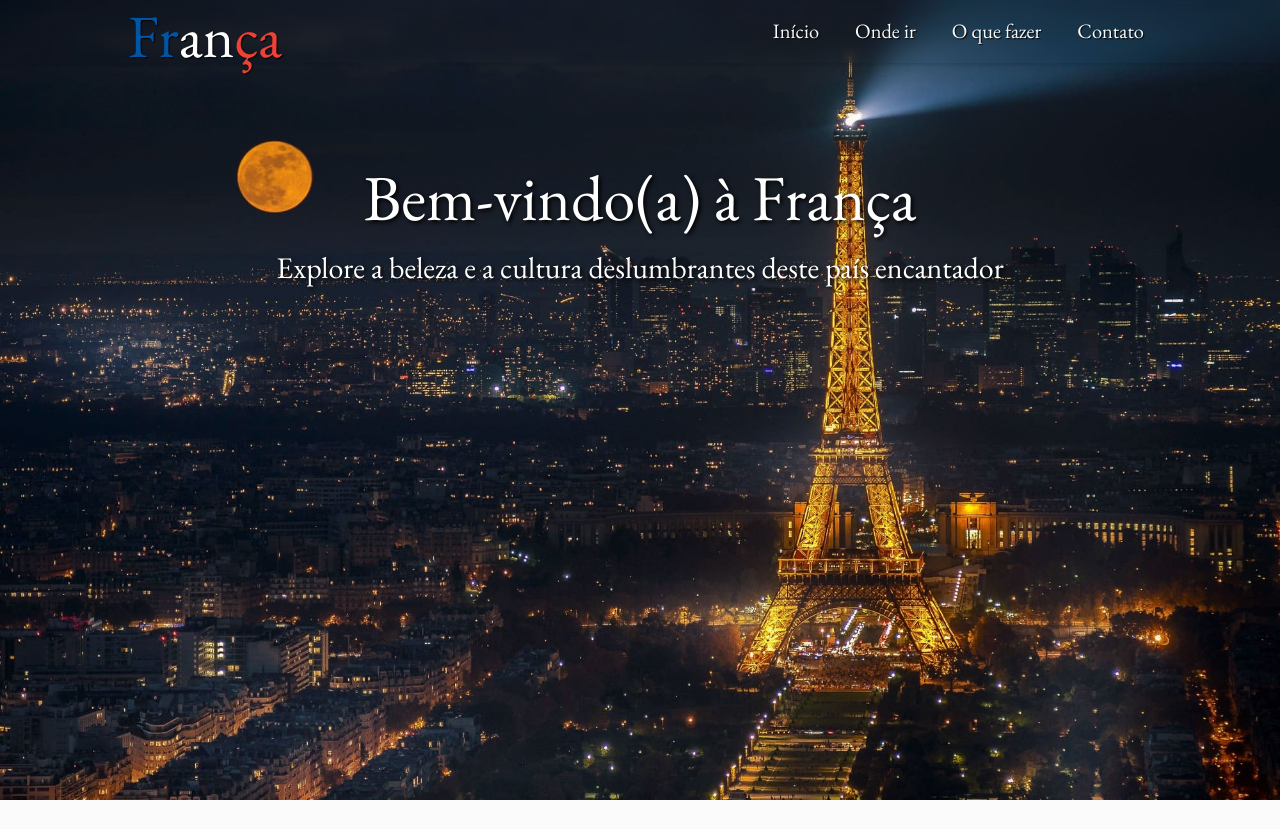
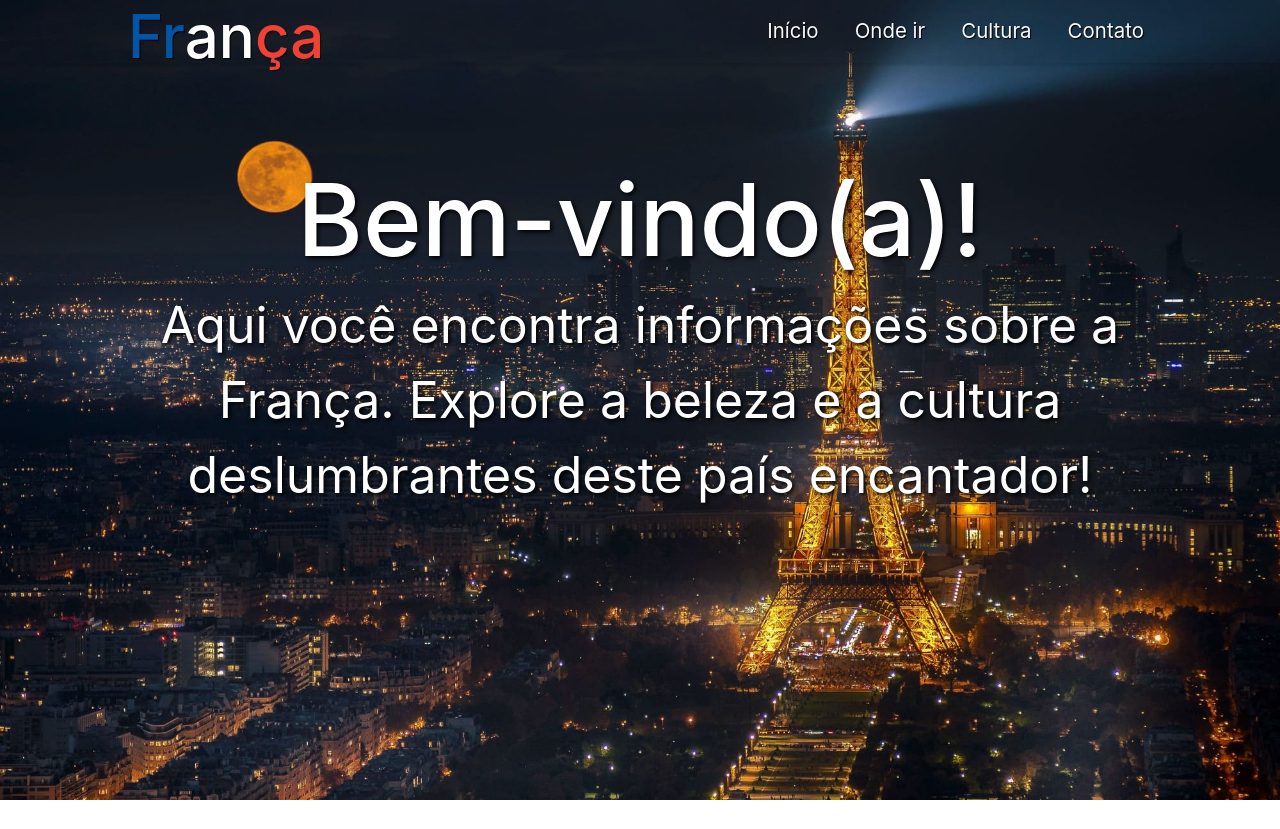
Before and after one commit to lzn1996/VoltaAoMundoFranca, a PHP site: page /pages/index.html in a window 1280 px wide. Shown: the top 829 px of the page. Run offline with PHP 8.4, Linux system fonts and the light colour scheme; some libraries are stand-ins or nearby versions.

Commit message:
fix: change o que fazer to cultura

```diff
--- a/contato.js
+++ b/contato.js
@@ -1,4 +1,6 @@
 const form = document.querySelector("form");
+const contactTableBody = document.querySelector("#contactTableBody");
+
 let contactList = [];
 
 if (localStorage.getItem("contactList")) {
@@ -19,12 +21,12 @@ form.addEventListener("submit", (e) => {
   const name = capitalizeFirstLetters(e.target.elements.nome.value);
   const email = e.target.elements.email.value;
 
+  if (!name || !email) return;
+
   contactList.push({ name, email });
 
   localStorage.setItem("contactList", JSON.stringify(contactList));
 });
-
-const contactTableBody = document.querySelector("#contactTableBody");
 
 contactList.forEach((contact) => {
   const tr = document.createElement("tr");
--- a/pages/index.html
+++ b/pages/index.html
@@ -54,28 +54,28 @@
             >
               <li class="nav-item active d-flex justify-content-center">
                 <a
-                  class="nav-link text-light text-shadow list"
+                  class="nav-link list text-light text-shadow"
                   href="/pages/index.html"
                   >Início</a
                 >
               </li>
               <li class="nav-item d-flex justify-content-center">
                 <a
-                  class="nav-link text-light text-shadow list"
+                  class="nav-link text-light list text-shadow"
                   href="/pages/onde-ir.html"
                   >Onde ir <span class="sr-only">(current)</span></a
                 >
               </li>
               <li class="nav-item d-flex justify-content-center">
                 <a
-                  class="nav-link text-light text-shadow list"
-                  href="/pages/o-que-fazer.html"
-                  >O que fazer</a
+                  class="nav-link text-light list text-shadow"
+                  href="/pages/cultura.html"
+                  >Cultura</a
                 >
               </li>
               <li class="nav-item d-flex justify-content-center">
                 <a
-                  class="nav-link text-light text-shadow list"
+                  class="nav-link text-light list text-shadow"
                   href="/pages/contato.html"
                   >Contato</a
                 >
@@ -87,11 +87,12 @@
     </nav>
     <main>
       <!-- Jumbotron -->
-      <div class="jumbotron jumbotron-fluid img-fluid">
+      <div class="jumbotron jumbotron-fluid padding blur">
         <div class="container-fluid text-center" style="width: 100%">
-          <h1 class="jumbo-title">Bem-vindo(a) à França</h1>
-          <p class="lead jumbo-paragraph">
-            Explore a beleza e a cultura deslumbrantes deste país encantador
+          <h1 class="jumbo-title">Bem-vindo(a)!</h1>
+          <p class="jumbo-paragraph">
+            Aqui você encontra informações sobre a França. Explore a beleza e a
+            cultura deslumbrantes deste país encantador!
           </p>
         </div>
       </div>
--- a/styles.css
+++ b/styles.css
@@ -1,17 +1,6 @@
-@font-face {
-  font-family: "aaa";
-  src: url("./font/EBGaramond-Regular.ttf") format("woff2"),
-    url("./font/EBGaramond-Regular.ttf") format("woff");
-}
-
-body {
-  font-family: "aaa", sans-serif;
-}
-
 body {
   width: 100%;
   overflow-x: hidden;
-  background-color: rgb(218, 217, 217, 0.1);
 }
 
 main {
@@ -73,11 +62,11 @@ main {
 }
 
 .jumbo-title {
-  font-size: clamp(24px, 5vw, 100px);
+  font-size: clamp(24px, 10vw, 100px);
 }
 
 .jumbo-paragraph {
-  font-size: clamp(20px, 3vw, 30px);
+  font-size: clamp(20px, 5vw, 50px);
   color: white;
 }
 
@@ -88,7 +77,7 @@ main {
 }
 
 .blur {
-  backdrop-filter: blur(5px);
+  backdrop-filter: blur(100px);
   width: 100%;
   background-color: transparent;
 }
@@ -128,7 +117,7 @@ main {
 }
 
 .white-text-shadow {
-  text-shadow: 1px 1px 1px rgba(255, 255, 255, 0.5);
+  text-shadow: 4px 4px 4px rgb(255, 255, 255);
 }
 
 @media screen and (max-width: 768px) {
```
Also changed, not shown: pages/contato.html (+7 -8 lines), pages/cultura.html (renamed from pages/o-que-fazer.html, +8 -9 lines), pages/onde-ir.html (+8 -9 lines).
